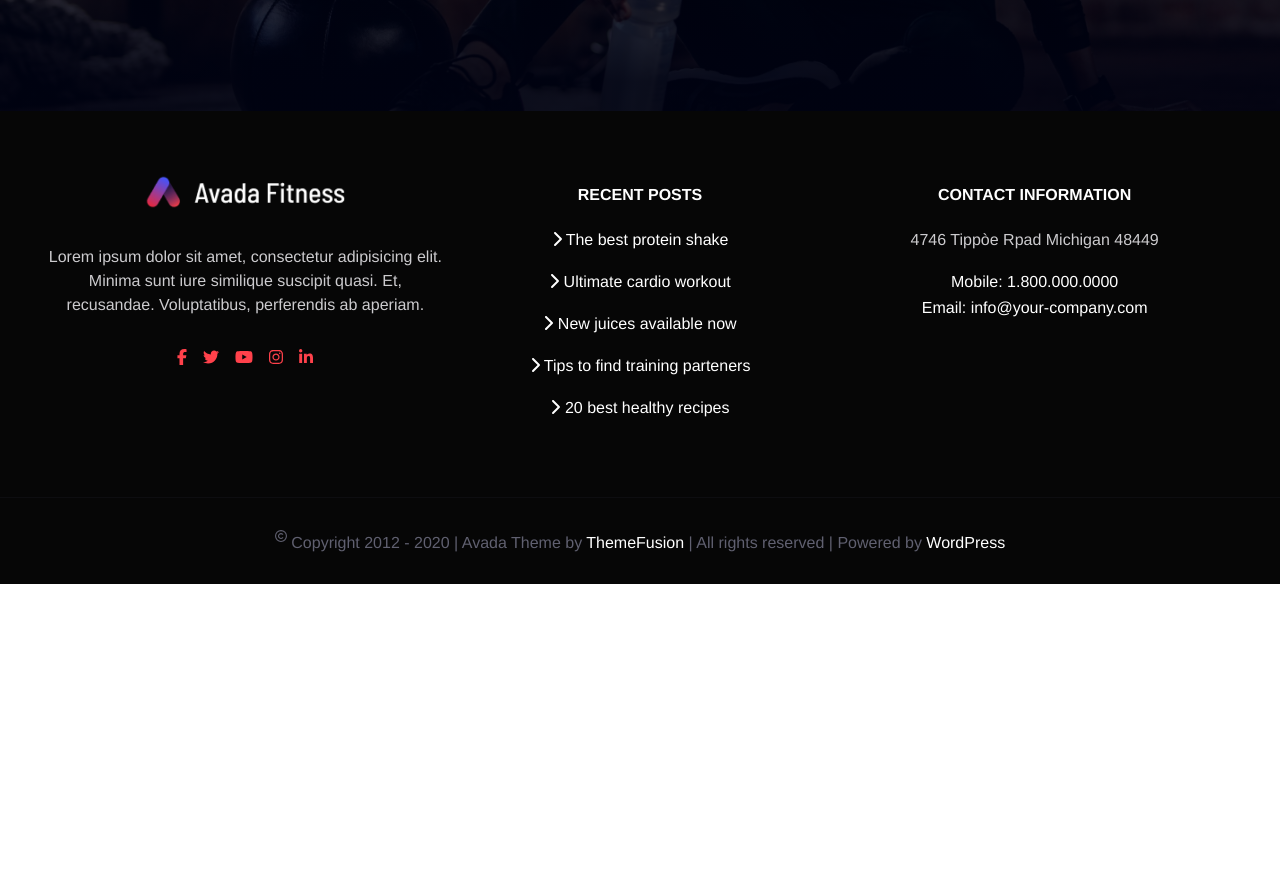
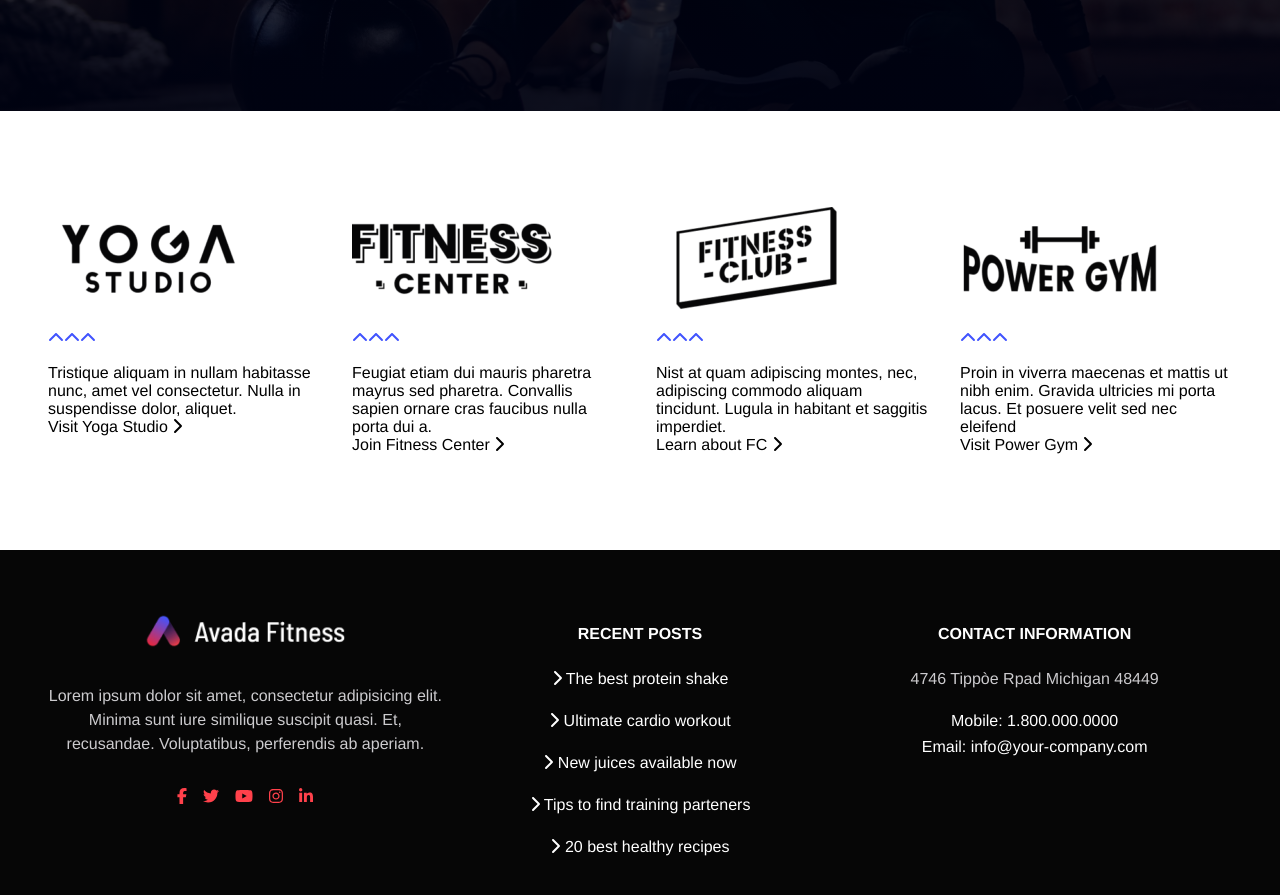
Before and after one commit to MirkOrlando/proj-html-vuejs, a Vue app: page / in a window 1280 px wide. Shown: the part 4755-5650 px from the top of the page. Before the commit the page ends 5339 px from the top, so only its background shows below. Built offline with nearby package versions, Linux system fonts and the light colour scheme.

Commit message:
add content .partners

```diff
--- a/src/App.vue
+++ b/src/App.vue
@@ -243,7 +243,23 @@
       <!-- /.jumbo-quote -->
       <div class="partners">
         <div class="container">
-          <div class="row col-3"></div>
+          <div class="row g-2">
+            <div
+              class="col-3"
+              v-for="(partner, index) in partners"
+              :key="index"
+            >
+              <img :src="partner.src" alt="" />
+              <SeparatorSmPrimary />
+              <p>{{ partner.text }}</p>
+              <div class="action">
+                <a href="#">
+                  {{ partner.action }}
+                  <font-awesome-icon icon="fa-solid fa-chevron-right" />
+                </a>
+              </div>
+            </div>
+          </div>
         </div>
       </div>
       <!-- /.partners -->
@@ -259,6 +275,7 @@ import SiteFooter from "@/components/SiteFooterComponent.vue";
 import PlayButton from "@/components/PlayButtonComponent.vue";
 import SeparatorLg from "@/components/SeparatorLgComponent.vue";
 import SeparatorSm from "@/components/SeparatorSmComponent.vue";
+import SeparatorSmPrimary from "@/components/SeparatorSmPrimaryComponent.vue";
 export default {
   name: "App",
   components: {
@@ -267,6 +284,7 @@ export default {
     PlayButton,
     SeparatorLg,
     SeparatorSm,
+    SeparatorSmPrimary,
   },
   data() {
     return {
@@ -718,4 +736,7 @@ export default {
     }
   }
 }
+.partners {
+  padding: 6rem 0;
+}
 </style>
--- /dev/null
+++ b/src/components/SeparatorSmPrimaryComponent.vue
@@ -0,0 +1,20 @@
+<template>
+  <div class="separator">
+    <font-awesome-icon icon="fa-solid fa-chevron-up" />
+    <font-awesome-icon icon="fa-solid fa-chevron-up" />
+    <font-awesome-icon icon="fa-solid fa-chevron-up" />
+  </div>
+</template>
+
+<script>
+export default {
+  name: "SeparatorSmPrimaryComponent",
+};
+</script>
+
+<style lang="scss" scoped>
+.separator {
+  margin: 1rem 0;
+  color: $primaryColor;
+}
+</style>
```
